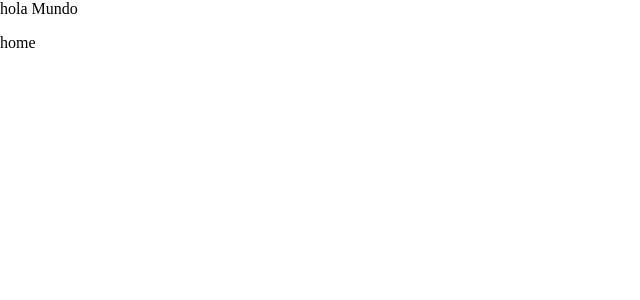
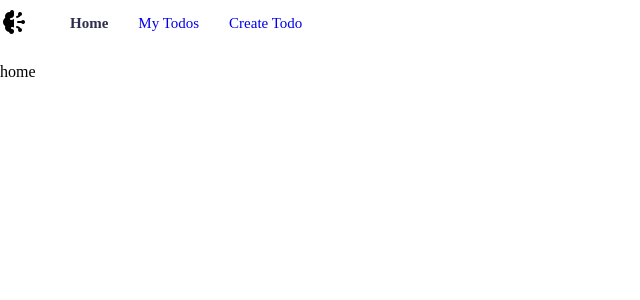
Before and after one commit to dayanMichelle/generator-todo, a React (Vite) app: page / in a window 1280 px wide. Shown: the top 300 px of the page, without its empty margins (0-640 px from the left). Built offline with nearby package versions, Linux system fonts and the light colour scheme; a web font is replaced by a local one.

Commit message:
Add | agrego navbar a la app

```diff
--- a/src/App.tsx
+++ b/src/App.tsx
@@ -1,4 +1,5 @@
 import { Routes, Route } from "react-router-dom";
+import { Navbar } from "./components/Navbar/Navbar";
 import { useTodos } from "./hooks/useTodos";
 import { ATodo } from "./pages/ATodo";
 import { MyTodos } from "./pages/MyTodos";
@@ -10,7 +11,7 @@ function App() {
 
   return (
     <div>
-      hola Mundo
+      <Navbar />
       <Routes>
         <Route path="/">
           <Route
--- a/src/components/Navbar/Navbar.module.css
+++ b/src/components/Navbar/Navbar.module.css
@@ -18,5 +18,10 @@
   transition: 0.4s all ease;
 }
 .url ul li:hover {
-    color: #495C83;
+  color: var(--secondary-color);
 }
+
+.activeClassName {
+  color: var(--secondary-color) !important;
+  font-weight: bold;
+}
--- a/src/components/Navbar/Navbar.tsx
+++ b/src/components/Navbar/Navbar.tsx
@@ -1,18 +1,47 @@
-import styles from './Navbar.module.css'
-import imgIcon from '../../assets/img/icon.png'
+import styles from "./Navbar.module.css";
+import imgIcon from "../../assets/img/icon.png";
+import { NavLink } from "react-router-dom";
+
 export function Navbar() {
   return (
     <div className={styles.navbar}>
       <div>
-                <img width='30px' src={imgIcon} alt="" />
+        <img width="30px" src={imgIcon} alt="" />
       </div>
       <div className={styles.url}>
         <ul>
-                    <li>Home</li>
-                    <li>My todos</li>
-                    <li>Create todo</li>
+          <li>
+            <NavLink
+              to="/"
+              className={({ isActive }) =>
+                isActive ? styles.activeClassName : undefined
+              }
+            >
+              Home
+            </NavLink>
+          </li>
+          <li>
+            <NavLink
+              to="/my-todos"
+              className={({ isActive }) =>
+                isActive ? styles.activeClassName : undefined
+              }
+            >
+              My todos
+            </NavLink>
+          </li>
+          <li>
+            <NavLink
+              to="/create-todo"
+              className={({ isActive }) =>
+                isActive ? styles.activeClassName : undefined
+              }
+            >
+              Create todo
+            </NavLink>
+          </li>
         </ul>
       </div>
     </div>
-    )
+  );
 }
```
Lines whose indentation alone changed are shown as unchanged.
